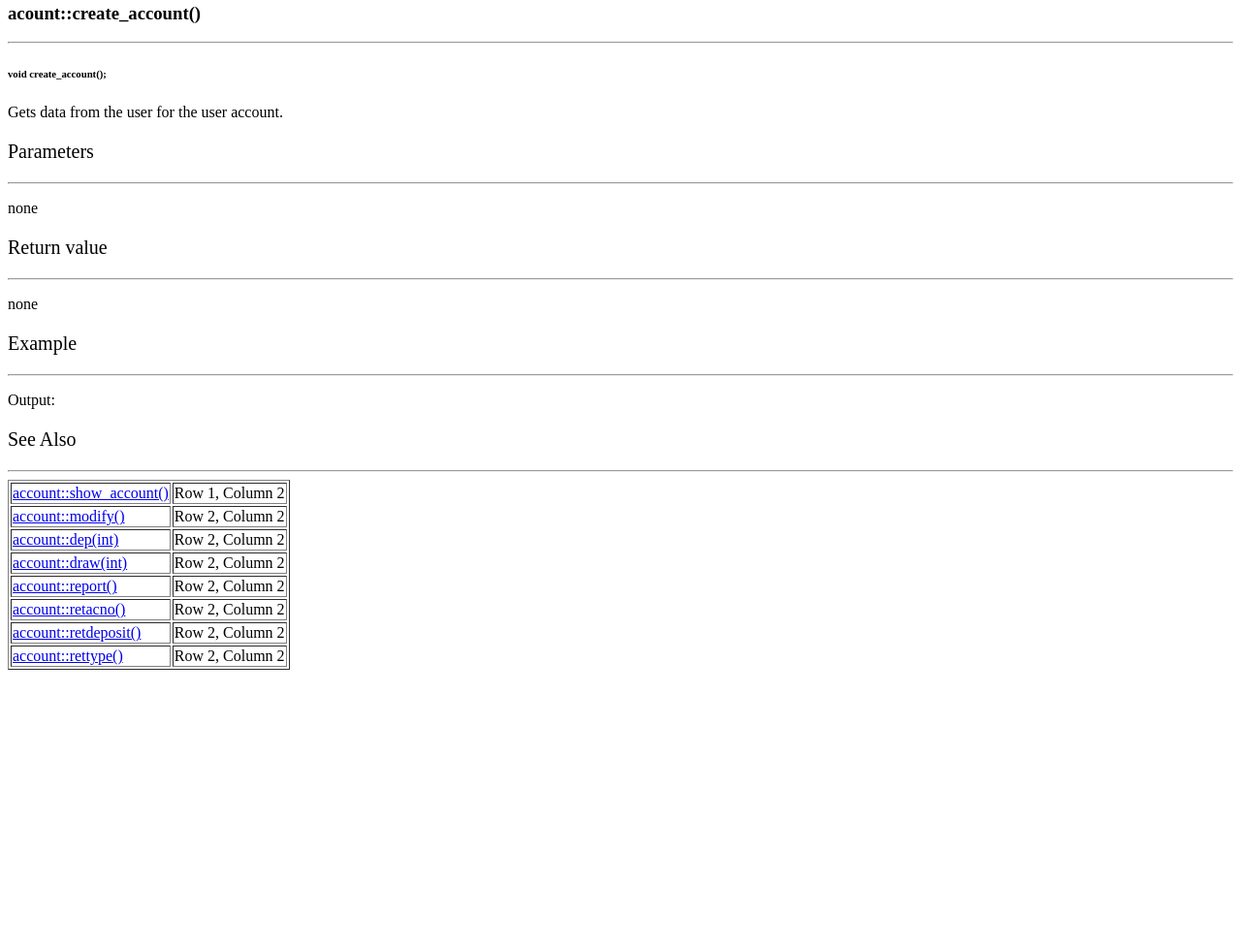
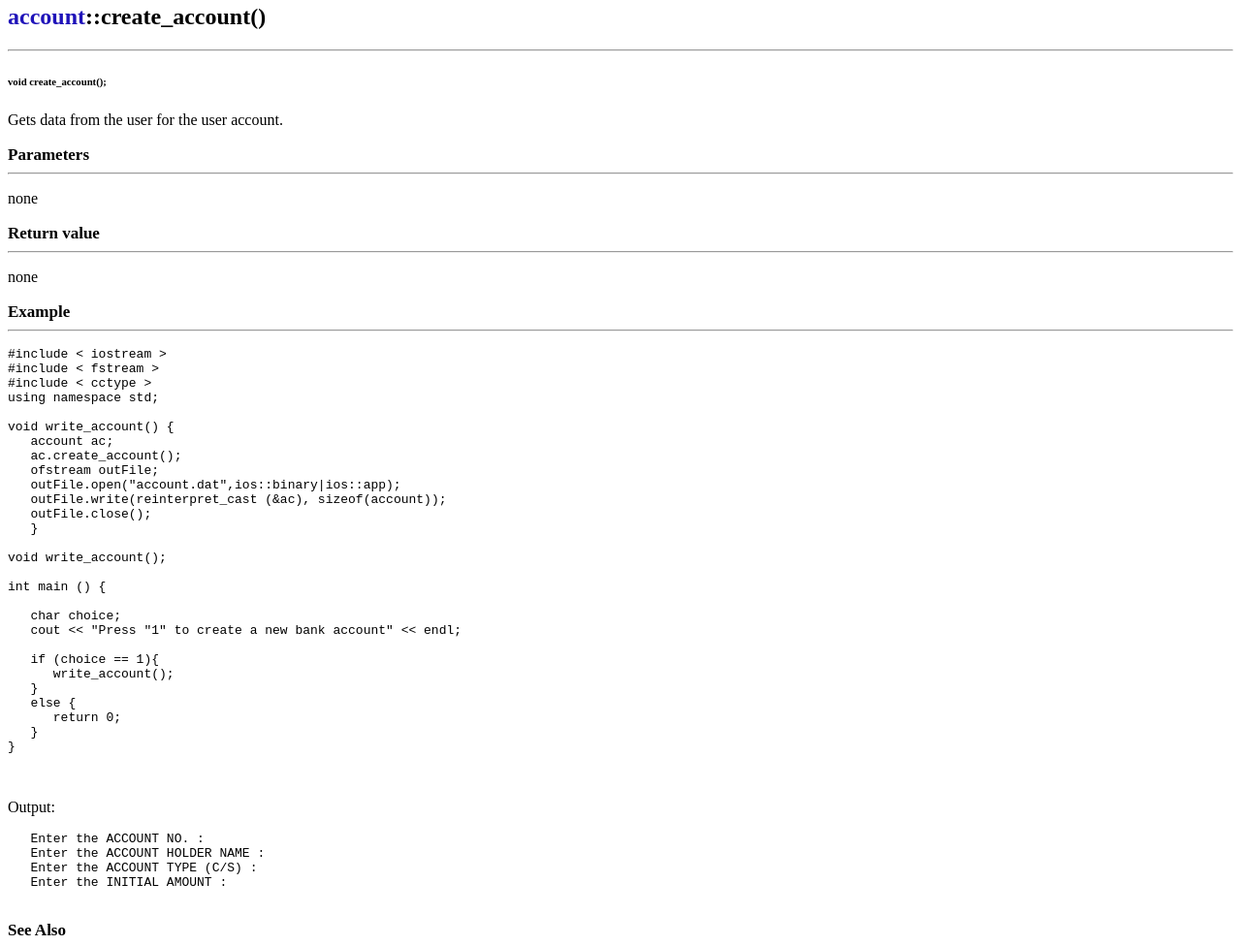
Before and after one commit to tiffanyshorton1/BankingSystemApiDoc, a plain HTML site: page create_account.html in a window 1280 px wide. Shown: the part 84-1060 px from the top of the page at 97% size. Before the commit the page ends 800 px from the top, so only its background shows below. Drawn offline with Linux system fonts and the light colour scheme.

Commit message:
finish inserting page into(create/show done)

```diff
--- a/create_account.html
+++ b/create_account.html
@@ -10,7 +10,7 @@
 
         <p>public member function</p>
 
-        <h3>acount::create_account()</h3>
+        <h2><span style="color: rgb(31, 19, 185)">account</span>::create_account()</h2>
         <hr>
         <h6>void create_account();</h6>
         <p>Gets data from the user for the user account.</p>
@@ -25,8 +25,43 @@
 
         <p id="heading">Example</p>
         <hr>
-        <p></p>
+        <p><pre>#include < iostream >
+#include < fstream >
+#include < cctype >
+using namespace std;
+
+void write_account() {
+   account ac;
+   ac.create_account();
+   ofstream outFile;
+   outFile.open("account.dat",ios::binary|ios::app);
+   outFile.write(reinterpret_cast<char *> (&ac), sizeof(account));
+   outFile.close();
+   }
+
+void write_account();
+
+int main () {
+
+   char choice;
+   cout << "Press "1" to create a new bank account" << endl;
+
+   if (choice == 1){
+      write_account();
+   }
+   else {
+      return 0;
+   }
+}
+
+   </pre></p>
         <p>Output:</p>
+        <p><pre>
+   Enter the ACCOUNT NO. :
+   Enter the ACCOUNT HOLDER NAME :
+   Enter the ACCOUNT TYPE (C/S) :
+   Enter the INITIAL AMOUNT :
+        </pre></p>
 
         <p id="heading">See Also</p>
         <hr>
--- a/functionPage.css
+++ b/functionPage.css
@@ -1,3 +1,5 @@
 #heading {
-    font-size: 20px;
+    font-size: 17px;
+    font-weight: bold;
+    margin-bottom: 5px;
 }
```
Also changed, not shown: dep.html (+1 -1 lines), draw.html (+1 -1 lines), modify.html (+1 -1 lines), report.html (+1 -1 lines), retacno.html (+1 -1 lines), retdeposit.html (+1 -1 lines), rettype.html (+1 -1 lines), show_account.html (+33 -2 lines).
